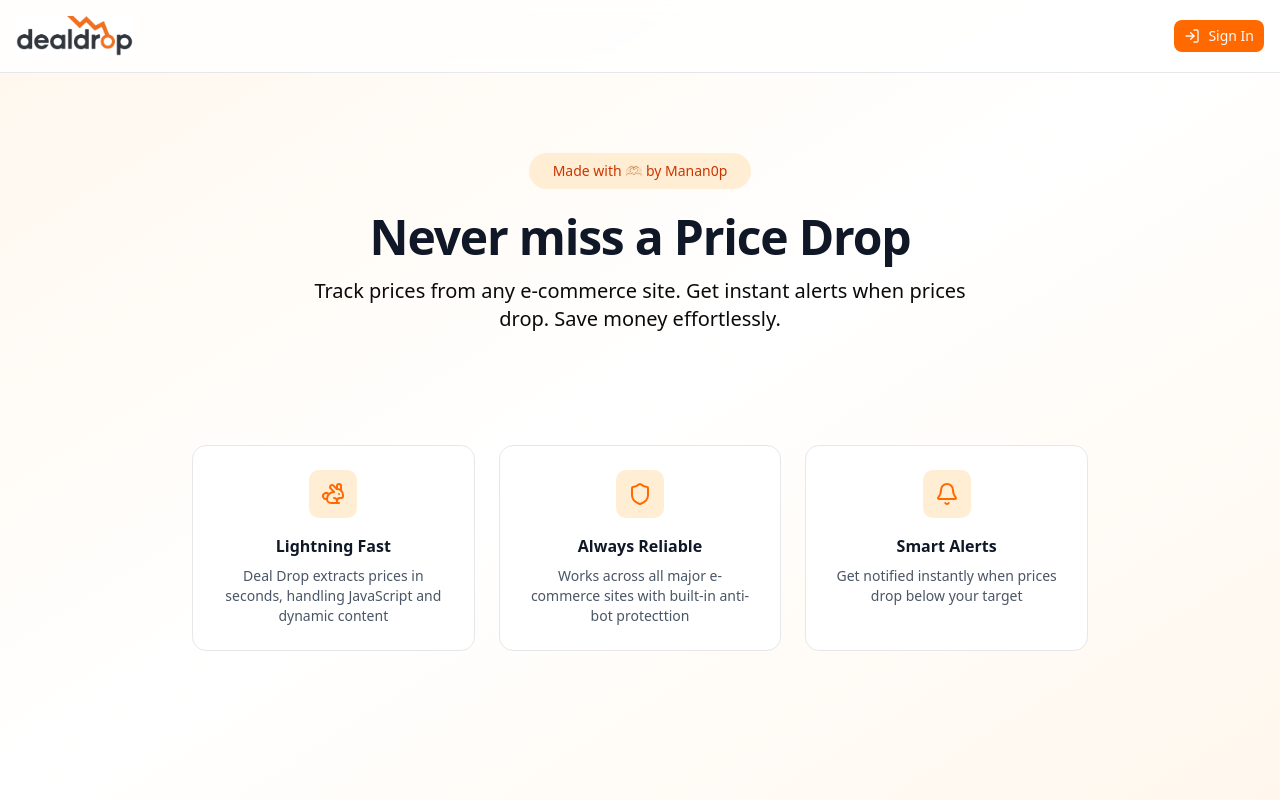
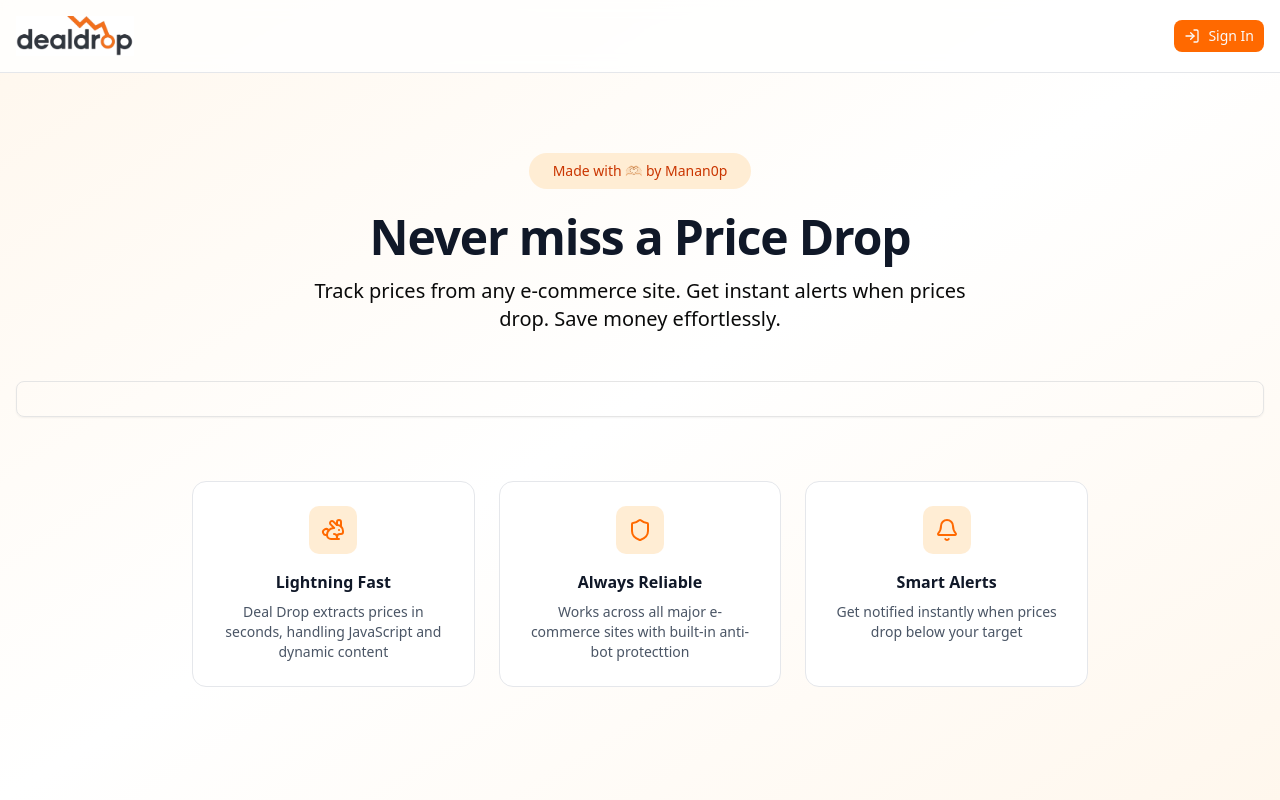
Before and after one commit to Manan0p/dealdrop, a Next.js app: page / in a window 1280 px wide. Built offline with nearby package versions, Linux system fonts and the light colour scheme.

Commit message:
product form

```diff
--- a/components/AddProductForm.jsx
+++ b/components/AddProductForm.jsx
@@ -1,10 +1,16 @@
-import React from 'react'
+"use client";
+
+import React, { useState } from 'react'
+import { Input } from './ui/input'
 
 const AddProductForm = ({user}) => {
+
+  const [url, setUrl] = useState("");
+
   return (
     <form>
       <div className='flex flex-col sm:flex-row gap-2'>
-
+        <Input type={"url"} value={url} onChange={(e) => setUrl(e.target.value)} />
       </div>
     </form>
   )
```
